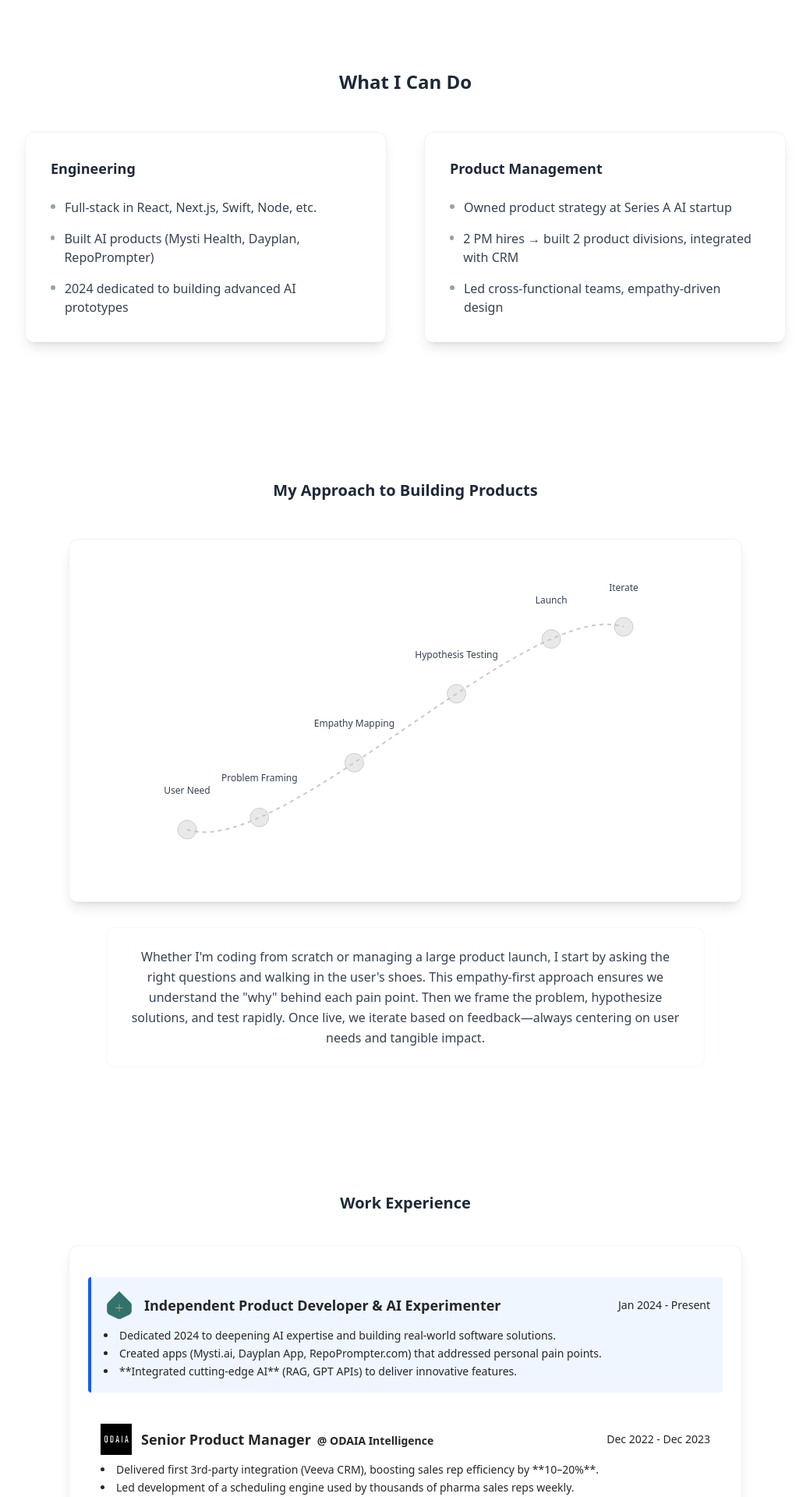
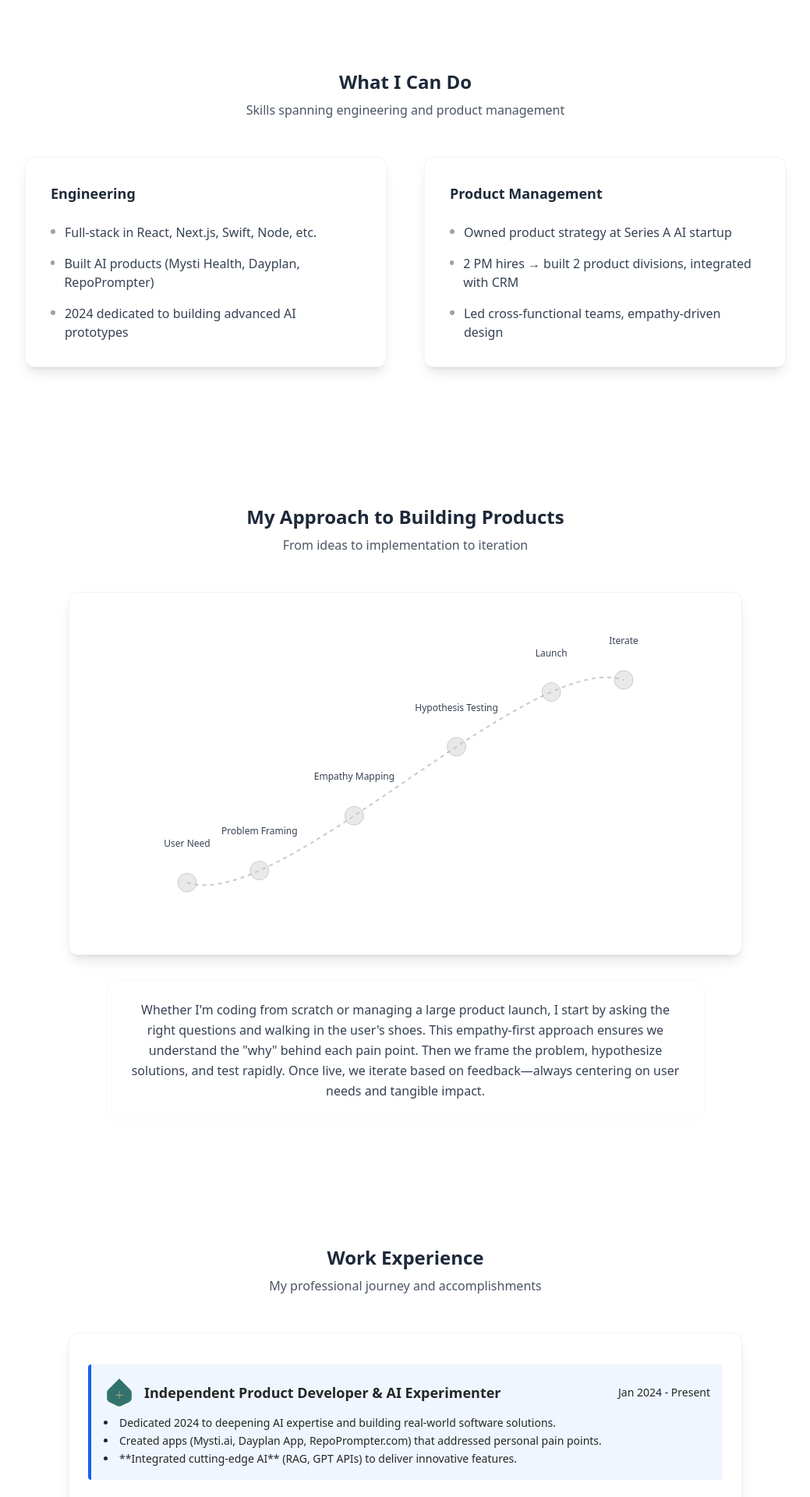
Before and after one commit to Bikz/bikramweb, a Next.js app: page / in a window 1280 px wide. Shown: the part 780-2700 px from the top of the page at 78% size, without its empty margins (120-1159 px from the left). Built offline with nearby package versions, Linux system fonts and the light colour scheme.

Commit message:
style(HomePageContent.tsx, SkillHighlightsSection.tsx, UserJourneySection.tsx): update headings and add descriptive paragraphs to enhance content clarity and improve user experience

```diff
--- a/app/components/HomePageContent.tsx
+++ b/app/components/HomePageContent.tsx
@@ -23,10 +23,13 @@ export default function HomePageContent({ blogs }: { blogs: any[] }) {
         transition={{ duration: 0.6, ease: 'easeOut' }}
         className="mb-24 relative"
       >
-        <div className="mb-10 text-center">
-          <h2 className="text-xl font-semibold text-gray-800 dark:text-white">
+        <div className="mb-12 text-center">
+          <h2 className="text-2xl font-semibold text-gray-800 dark:text-white mb-2">
             Work Experience
           </h2>
+          <p className="text-gray-600 dark:text-gray-400">
+            My professional journey and accomplishments
+          </p>
         </div>
 
         <div className="bg-white/60 dark:bg-gray-900/60 backdrop-blur-sm rounded-xl p-6 border border-gray-200/50 dark:border-gray-800/50 shadow-lg">
@@ -42,10 +45,13 @@ export default function HomePageContent({ blogs }: { blogs: any[] }) {
         transition={{ duration: 0.6, ease: 'easeOut' }}
         className="mb-24 relative"
       >
-        <div className="mb-10 text-center">
-          <h2 className="text-xl font-semibold text-gray-800 dark:text-white">
+        <div className="mb-12 text-center">
+          <h2 className="text-2xl font-semibold text-gray-800 dark:text-white mb-2">
             Latest Blog Posts
           </h2>
+          <p className="text-gray-600 dark:text-gray-400">
+            Thoughts on AI, product, and technology
+          </p>
         </div>
 
         <div className="bg-white/60 dark:bg-gray-900/60 backdrop-blur-sm rounded-xl p-6 border border-gray-200/50 dark:border-gray-800/50 shadow-lg">
--- a/app/components/SkillHighlightsSection.tsx
+++ b/app/components/SkillHighlightsSection.tsx
@@ -19,9 +19,12 @@ export default function SkillHighlightsSection() {
         transition={{ duration: 0.6 }}
         className="mb-12 text-center"
       >
-        <h2 className="text-2xl font-semibold text-gray-800 dark:text-white">
+        <h2 className="text-2xl font-semibold text-gray-800 dark:text-white mb-2">
           What I Can Do
         </h2>
+        <p className="text-gray-600 dark:text-gray-400">
+          Skills spanning engineering and product management
+        </p>
       </motion.div>
 
       {/* Container for two columns */}
--- a/app/components/UserJourneySection.tsx
+++ b/app/components/UserJourneySection.tsx
@@ -68,9 +68,12 @@ export default function UserJourneySection() {
         transition={{ duration: 0.6 }}
         className="mb-12 text-center"
       >
-        <h2 className="text-xl font-semibold text-gray-800 dark:text-white">
+        <h2 className="text-2xl font-semibold text-gray-800 dark:text-white mb-2">
           My Approach to Building Products
         </h2>
+        <p className="text-gray-600 dark:text-gray-400">
+          From ideas to implementation to iteration
+        </p>
       </motion.div>
 
       <motion.div
```
